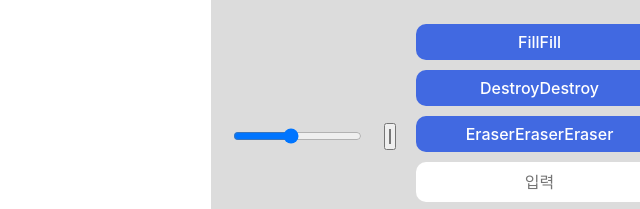
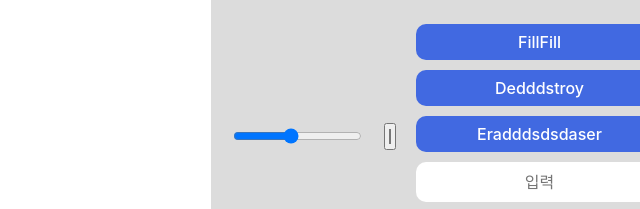
Before and after one commit to frankkim92/8colors-project, a plain HTML site: page index.html in a window 1280 px wide. Shown: the part 318-527 px from the top of the page, 640-1280 px from the left. Drawn offline with Linux system fonts and the light colour scheme.

Commit message:
올ㄹ리고

```diff
--- a/index.html
+++ b/index.html
@@ -33,8 +33,8 @@
     <div class="btns">
 
         <button id="mode-btn">FillFill</button>
-        <button id="destroy-btn">DestroyDestroy</button>
-        <button id="eraser-btn">EraserEraserEraser</button>
+        <button id="destroy-btn">Dedddstroy</button>
+        <button id="eraser-btn">Eradddsdsdaser</button>
         <input type="text" placeholder="입력" id="text">
         <button id="save">SaveSave</button>
     </div>
```
